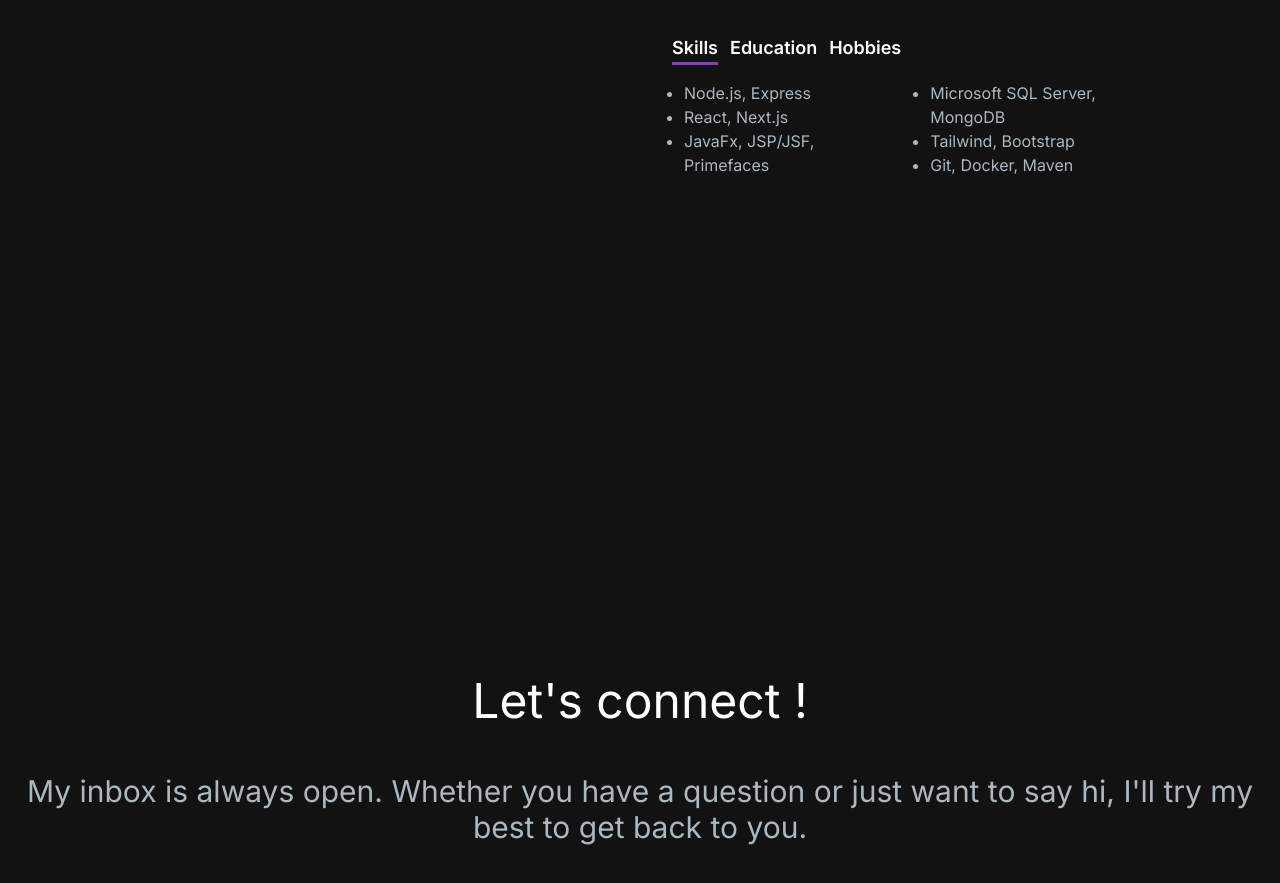
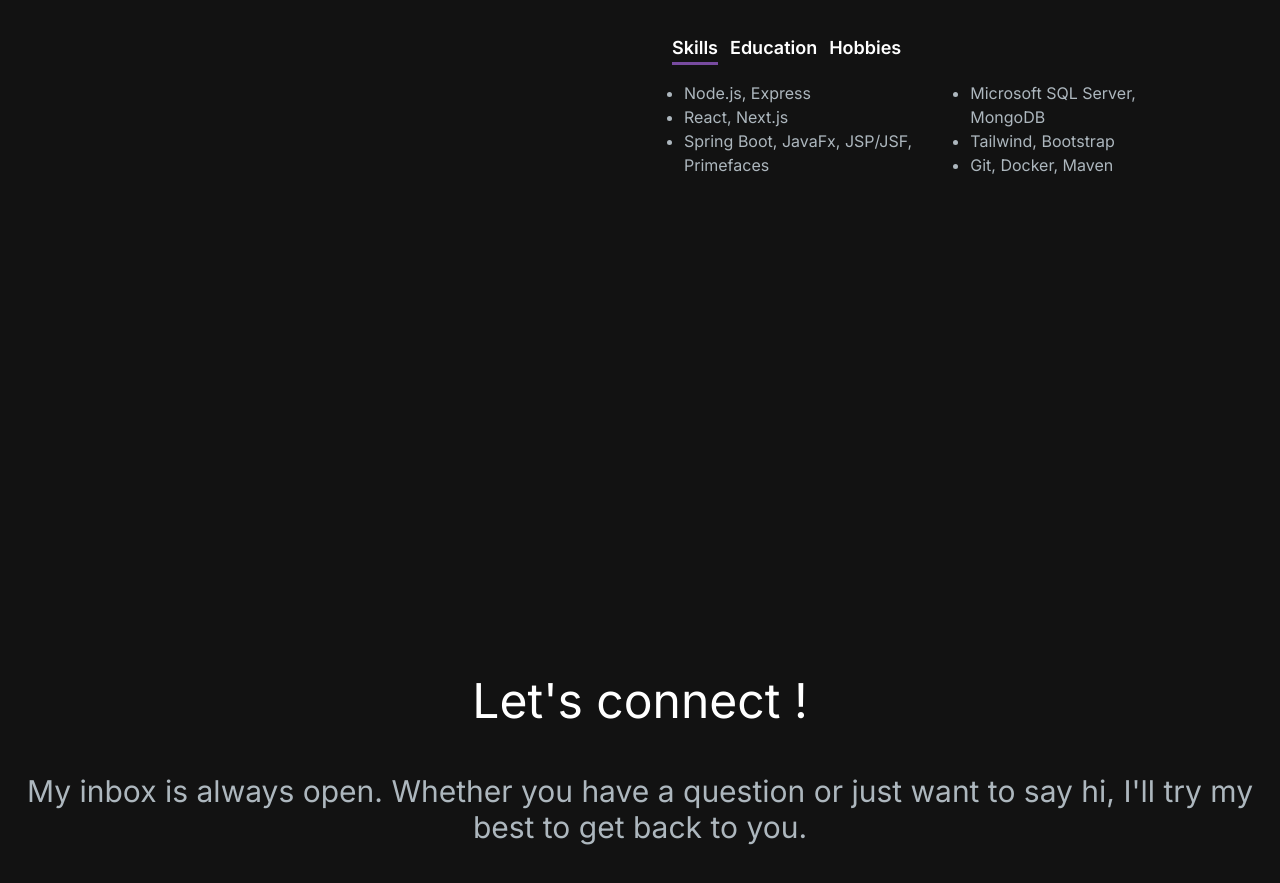
Before and after one commit to CamelliaBui95/webPortfolioBTN, a Next.js app: page / in a window 1280 px wide. Shown: the part 1346-2229 px from the top of the page. Built offline with nearby package versions, Linux system fonts and the light colour scheme.

Commit message:
updated linkedIn link and cv

```diff
--- a/src/app/components/AboutSection.jsx
+++ b/src/app/components/AboutSection.jsx
@@ -12,7 +12,7 @@ const TAB_DATA = [
         <ul className="list-disc pl-3">
           <li>Node.js, Express</li>
           <li>React, Next.js</li>
-          <li>JavaFx, JSP/JSF, Primefaces</li>
+          <li>Spring Boot, JavaFx, JSP/JSF, Primefaces</li>
         </ul>
         <ul className="list-disc ml-10">
           <li>Microsoft SQL Server, MongoDB</li>
--- a/src/app/components/contactInfo/ContactInfo.jsx
+++ b/src/app/components/contactInfo/ContactInfo.jsx
@@ -28,10 +28,17 @@ const ContactInfo = ({ display, onClose }) => {
           <p className="ml-2">camellia.bui95@gmail.com</p>
         </div>
         <div className="flex">
-          <Link href="https://github.com/CamelliaBui95" className="mr-2" target="blank">
+          <Link
+            href="https://github.com/CamelliaBui95"
+            className="mr-2"
+            target="blank"
+          >
             <div className="bg-iconGithub h-[50px] w-[50px]"></div>
           </Link>
-          <Link href="https://www.linkedin.com/in/nghi-bui-9b9585173" target="blank">
+          <Link
+            href="https://fr.linkedin.com/in/camellia-bui-9b9585173"
+            target="blank"
+          >
             <div className="bg-iconLinkedIn h-[50px] w-[50px]"></div>
           </Link>
         </div>
```
Also changed, not shown: 1 other file (tests, documents, lock files or other folders).
